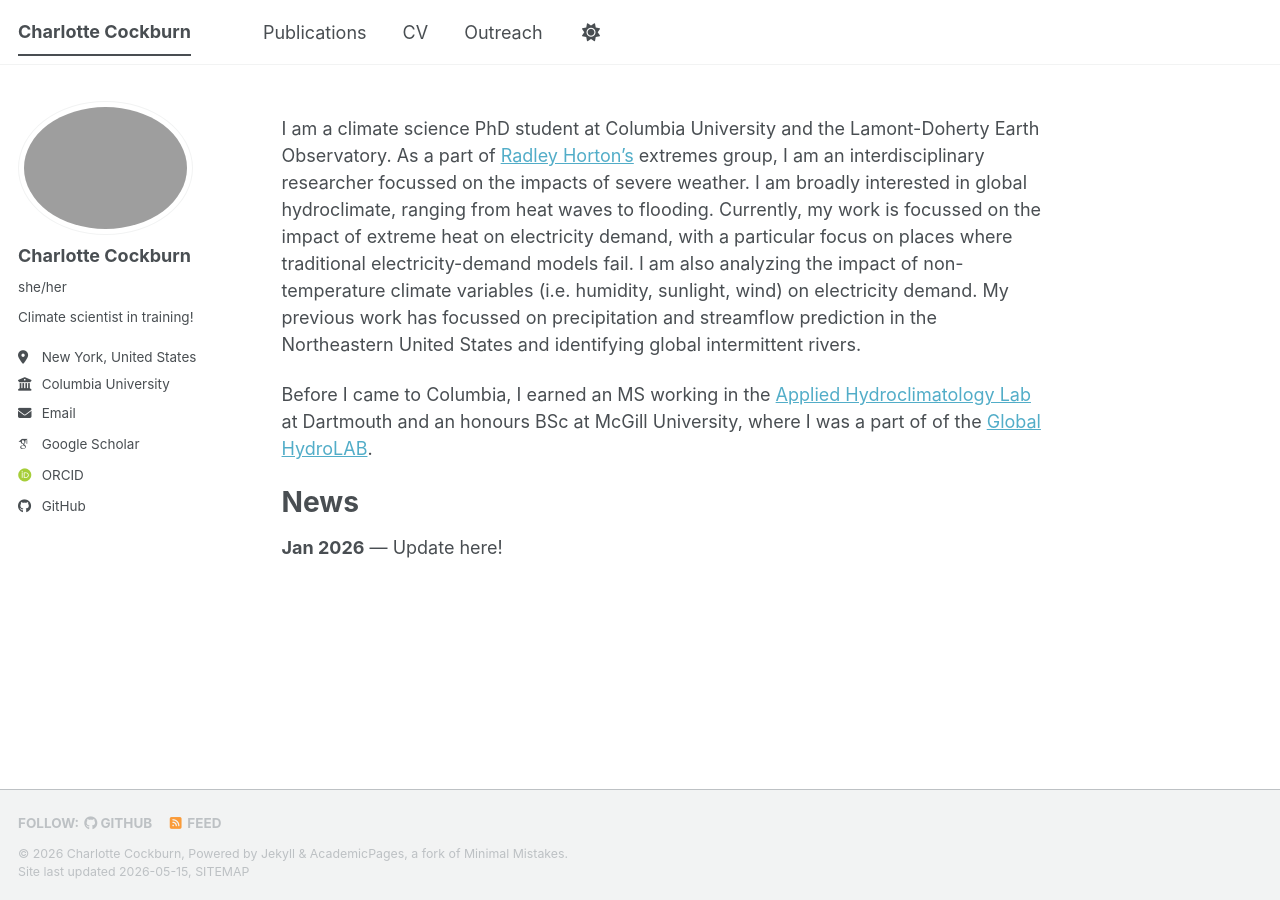
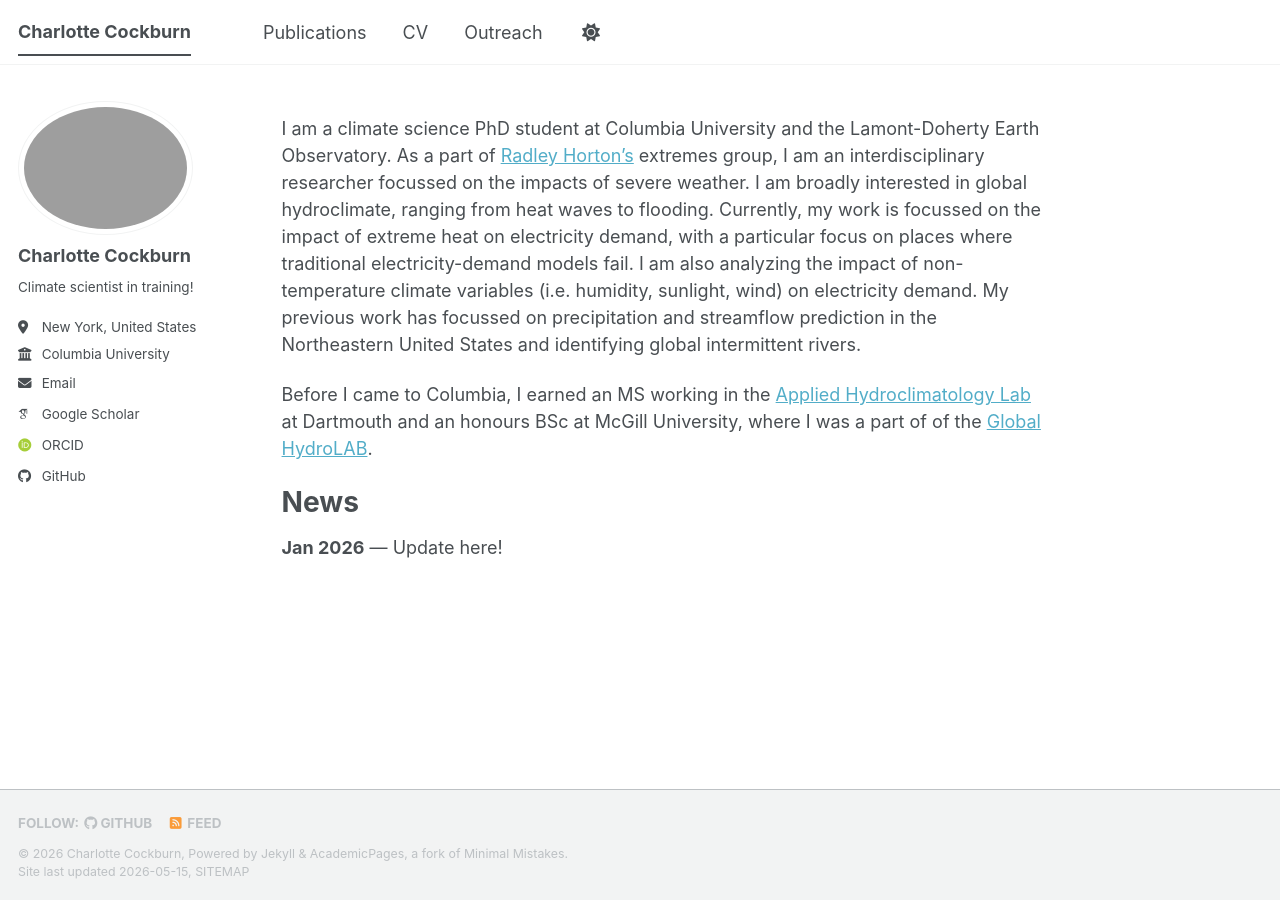
Before and after one commit to charlottecockburn/charlottecockburn.github.io, a Jekyll site: the page built from _pages/about.md, in a window 1280 px wide. Built offline with Jekyll 4.4.1, drawn with Linux system fonts in a browser that asks for light colours; some web fonts are replaced; a script bundle is joined from its source files by our own code; library files that are not in the unit come from our copies.

Commit message:
Update _config.yml

```diff
--- a/_config.yml
+++ b/_config.yml
@@ -25,7 +25,7 @@ author:
   # Biographic information
   avatar           : "profile.png"
   name             : "Charlotte Cockburn"
-  pronouns         :  "she/her"
+  pronouns         :  #none
   bio              : "Climate scientist in training!"
   location         : "New York, United States"
   employer         : "Columbia University"
```
